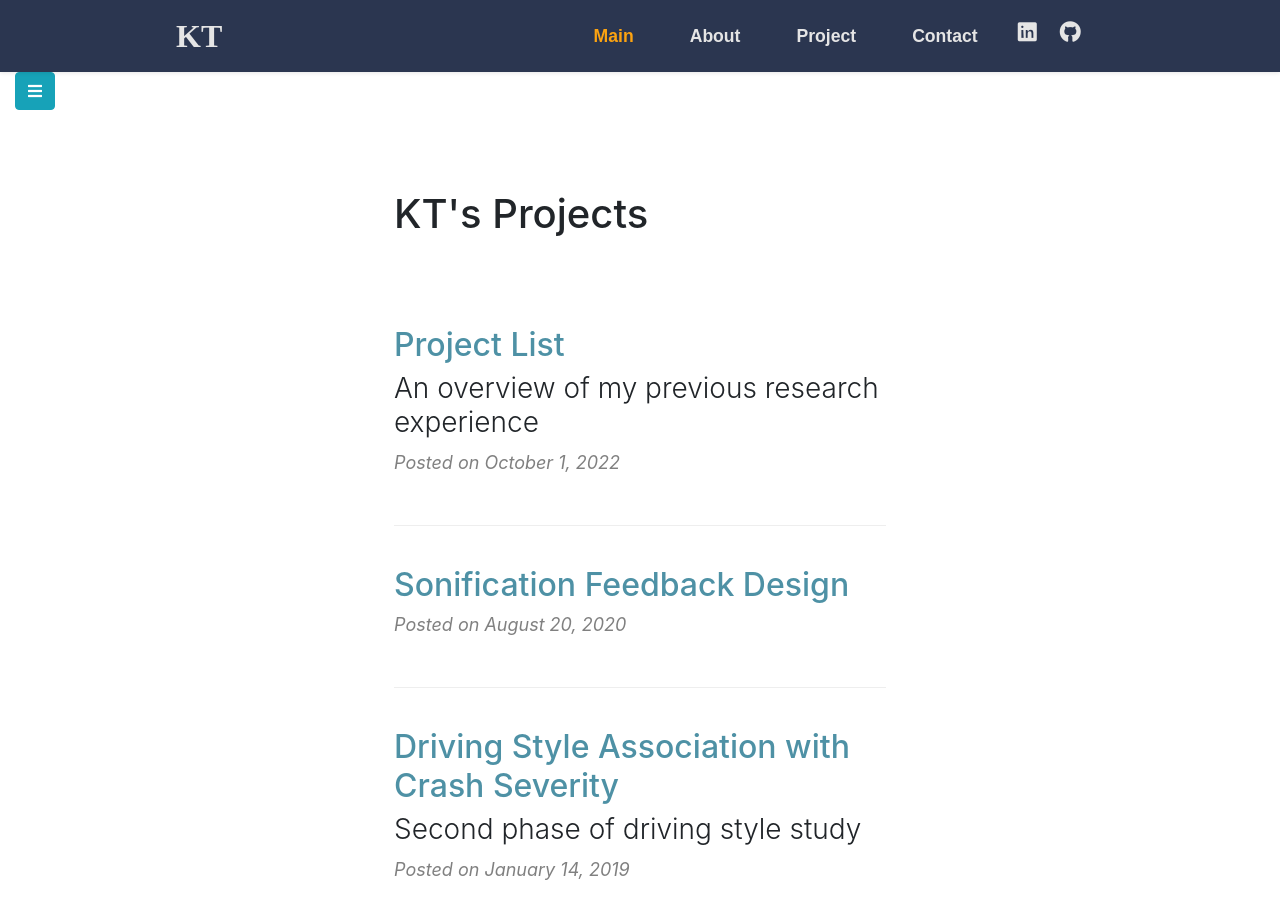
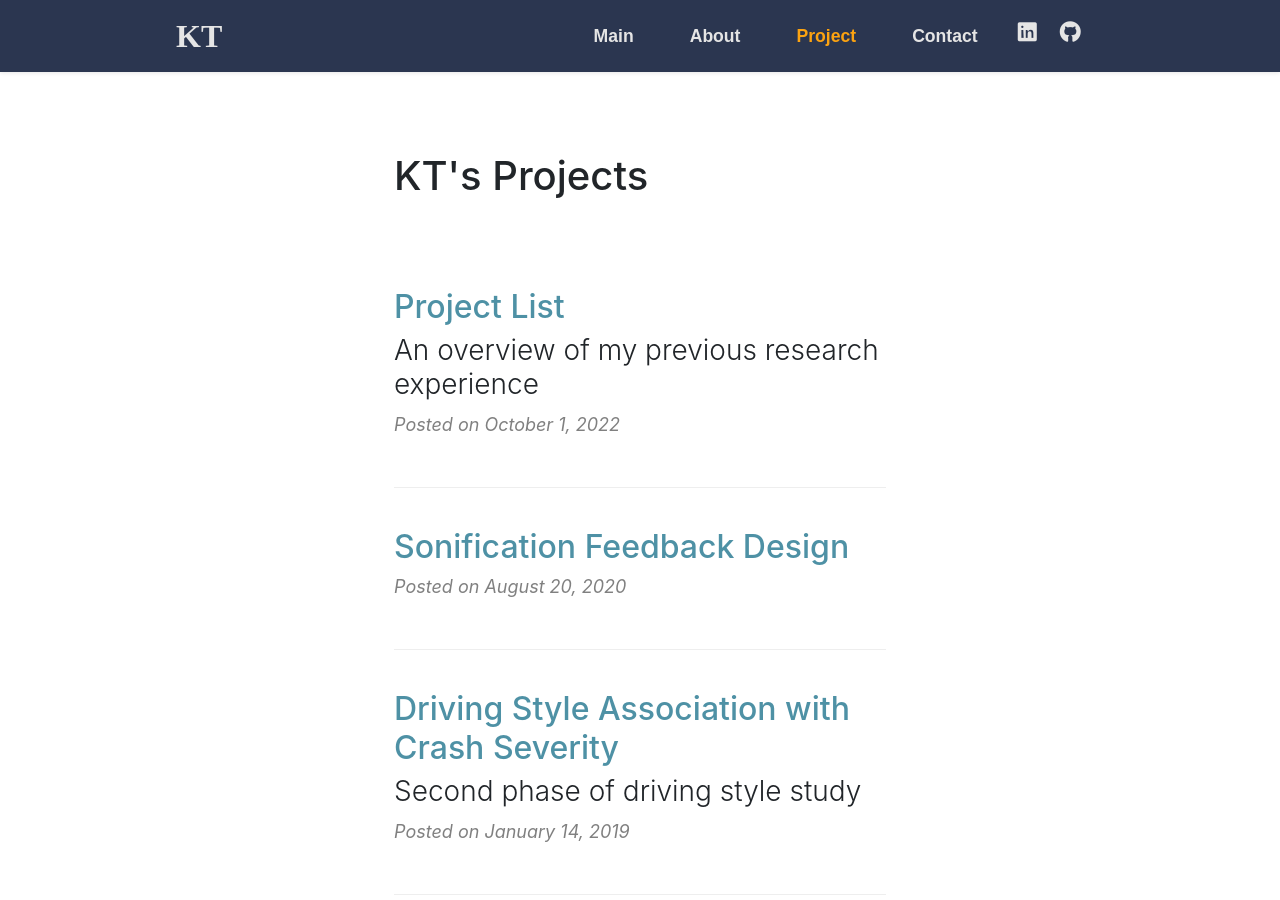
Before and after one commit to ktchen0504/ktchen0504.github.io, a Jekyll site: the page built from blog/index.html, in a window 1280 px wide and 900 px high. Built offline with Jekyll 4.4.1, drawn with Linux system fonts in a browser that asks for light colours; nearby versions of some CDN libraries.

Commit message:
Removed old sidebar toggle

```diff
--- a/_layouts/blogcontent.html
+++ b/_layouts/blogcontent.html
@@ -19,8 +19,8 @@
 	<link rel="stylesheet" href="https://stackpath.bootstrapcdn.com/bootstrap/4.5.0/css/bootstrap.min.css" integrity="sha384-9aIt2nRpC12Uk9gS9baDl411NQApFmC26EwAOH8WgZl5MYYxFfc+NcPb1dKGj7Sk" crossorigin="anonymous">
 	<link rel="stylesheet" href="https://use.fontawesome.com/releases/v5.6.1/css/all.css" integrity="sha384-gfdkjb5BdAXd+lj+gudLWI+BXq4IuLW5IT+brZEZsLFm++aCMlF1V92rMkPaX4PP" crossorigin="anonymous">
 	<link rel="stylesheet" type="text/css" href="https://fonts.googleapis.com/css?family=Noto+Sans|Tangerine">
+	<link rel="stylesheet" type="text/css" href="/css/nav.css">
 	<link rel="stylesheet" type="text/css" href="/css/blog.css">
-	<link rel="stylesheet" type="text/css" href="/css/nav.css">
 	<!-- {% if site.google_analytics%}
 	{% include google_analytics.html %}
 	{% endif %} -->
@@ -32,9 +32,9 @@
 				<a href="index.html" class="logo">KT</a>
 			</div>
 			<div class="nav-right">
-				<a href="index.html" class="nav-link active">Main</a>
+				<a href="index.html" class="nav-link">Main</a>
 				<a href="about.html" class="nav-link">About</a>
-				<a href="blog" class="nav-link">Project</a>
+				<a href="blog" class="nav-link active">Project</a>
 				<a href="contact.html" class="nav-link">Contact</a>
 				<a href="https://www.linkedin.com/in/ktchen0504/" target="_blank" class="icon-link" aria-label="LinkedIn">
 				<i class="fab fa-linkedin"></i></a>
@@ -48,14 +48,6 @@
 		<!-- Page Content  -->
 
 		<div id = "main-content" class="active">
-			<!-- Sidebar toggle button-->
-			<div class="container-fluid">
-				<button type="button" id="sidebarCollapse" class="btn btn-info">
-					<i class="fas fa-bars"></i><span></span>
-	        	</button>
-	    	</div>
-	    	<!-- End sidebar toggle button -->
-
 			<section class="sec2 sec-blog" id="top-page">
 				<div class="sec2-top row">
 				</div>
```
